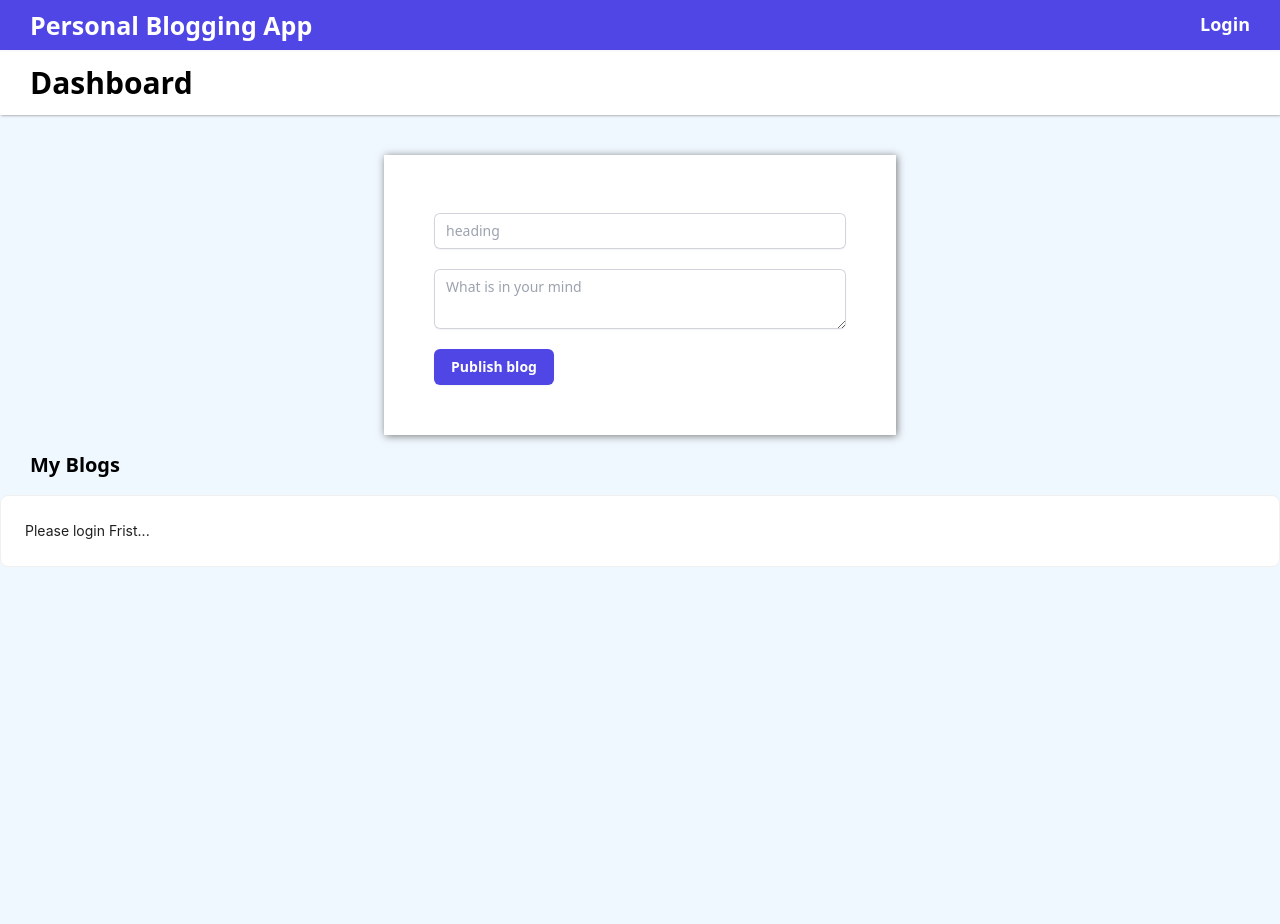
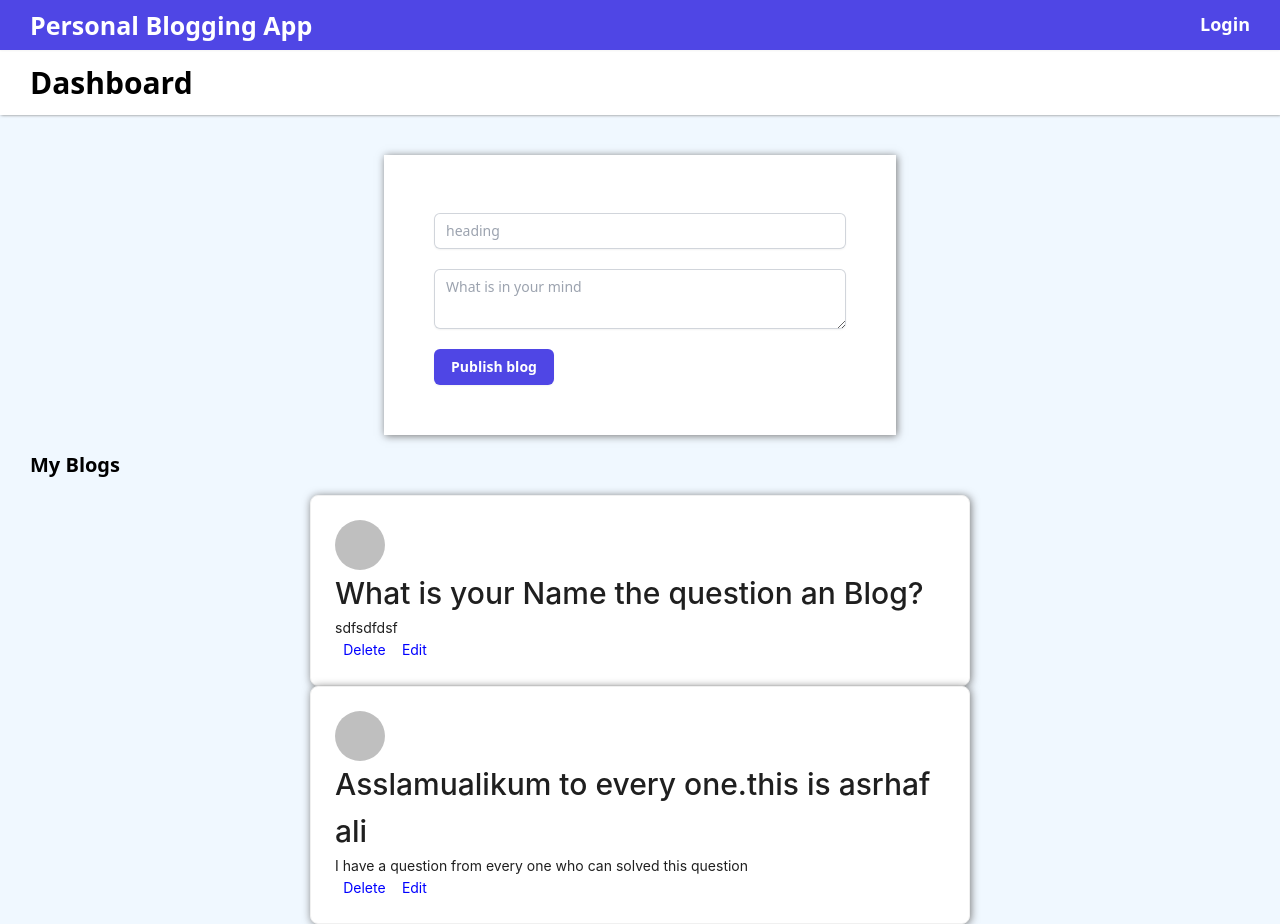
Before and after one commit to ashrafali2000/Blogging-app-nextjs, a Next.js app: page /dashboard in a window 1280 px wide. Before the commit the page ends 800 px from the top, so only its background shows below. Built offline with nearby package versions, Linux system fonts and the light colour scheme.

Commit message:
auto changing files

```diff
--- a/src/pages/dashboard/index.js
+++ b/src/pages/dashboard/index.js
@@ -80,9 +80,12 @@ export default function Dashboard({myid,imgUser, userblg }){
                 </form>
             </div>
             <div className="dashboardblogs"><h1>My Blogs</h1></div>
-         { Object.keys(userblg).length !== 0 ?  <div className="allCardsBlog">
+         {/* { Object.keys(userblg).length !== 0 ?  <div className="allCardsBlog">
               {userblg.blogs.map(blg => <Db_BlogCards key={Math.random()} imgUser ={imgUser} heading = {blg.heading}  description = {blg.description} blg={blg} handleDelete1 ={handleDelete1} time = {blg.getTime}></Db_BlogCards>)}
-            </div> : <Card><h1>Please login Frist...</h1></Card>}
+            </div> : <Card><h1>Please login Frist...</h1></Card>} */}
+
+{blogs.map(users => users.blogs.map(usr => <Db_BlogCards key={Math.random()} heading = {usr.heading} idkey = {usr.id} description={usr.description} handleDelete1 ={handleDelete1}></Db_BlogCards>))}
+
         </div>
     )
 }
--- a/src/pages/db_blogCard/index.js
+++ b/src/pages/db_blogCard/index.js
@@ -2,7 +2,7 @@ import { Card } from "antd";
 import {Avatar} from "antd";
 
 
-export default function Db_BlogCards({time ,imgUser,handleDelete,blg, heading, description}) {
+export default function Db_BlogCards({time,idkey ,imgUser,handleDelete1,blg, heading, description}) {
 
 
 return (
@@ -18,7 +18,7 @@ return (
             fontWeight:500
         }}>{heading}</h1><span>{time}</span>
         <p>{description}</p>
- <div className="btnCarddiv"> <button className="btnCard" onClick={() => handleDelete(blg.id)}>Delete</button><button className="btnCard">Edit</button></div>
+ <div className="btnCarddiv"> <button className="btnCard" onClick={() => handleDelete1(idkey)}>Delete</button><button className="btnCard">Edit</button></div>
     </Card>
 
     </div>
```
